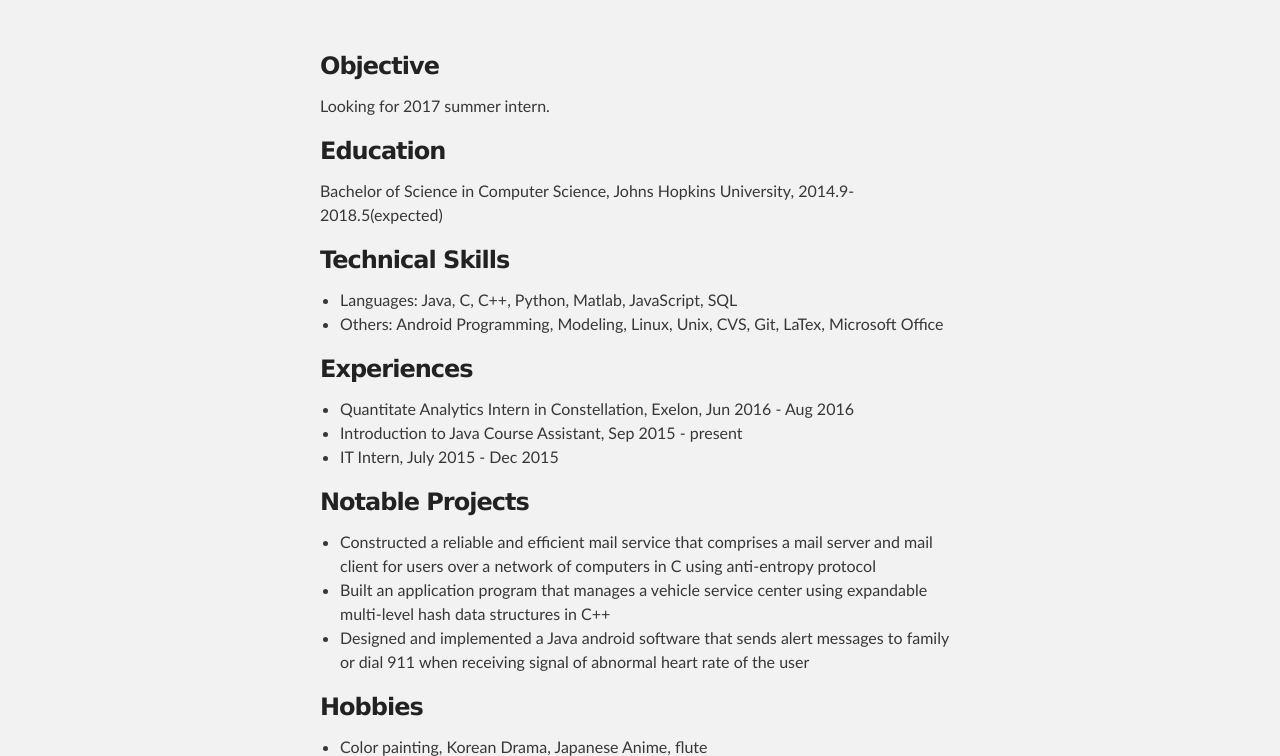
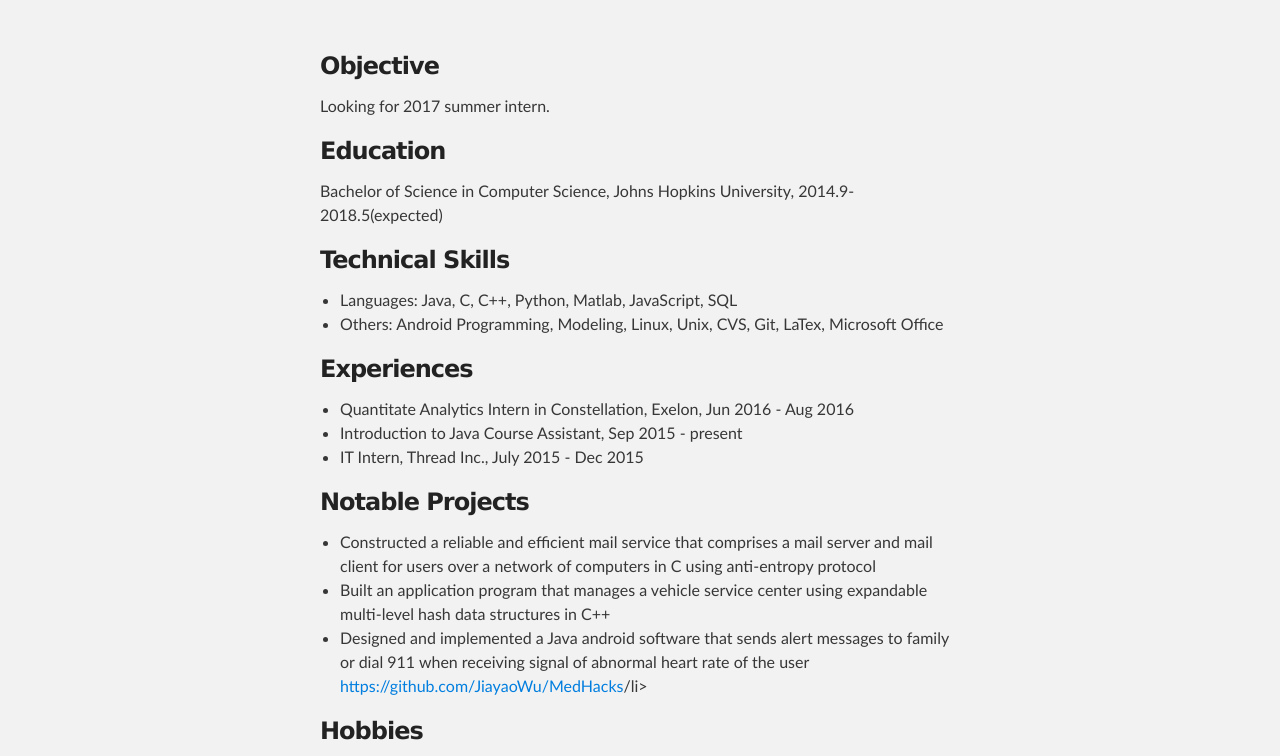
Before and after one commit to JiayaoWu/jiayaowu.github.io, a plain HTML site: page index.html in a window 1280 px wide. Shown: the part 212-968 px from the top of the page. Drawn offline with Linux system fonts and the light colour scheme.

Commit message:
Initial change.

```diff
--- a/index.html
+++ b/index.html
@@ -4,7 +4,7 @@
   <head>
     <meta charset='utf-8'>
     <meta http-equiv="X-UA-Compatible" content="chrome=1">
-    <meta name="description" content="Jiayaowu.GitHub.io : My personal website">
+    <meta name="description" content="Jiayao Wu (Katherine) : Welcome!">
 
     <link rel="stylesheet" type="text/css" media="screen" href="stylesheets/stylesheet.css">
 
@@ -51,7 +51,7 @@
 <ul>
 <li>Quantitate Analytics Intern in Constellation, Exelon, Jun 2016 - Aug 2016</li>
 <li>Introduction to Java Course Assistant, Sep 2015 - present</li>
-<li>IT Intern, July 2015 - Dec 2015</li>
+<li>IT Intern, Thread Inc., July 2015 - Dec 2015</li>
 </ul>
 
 <h3>
@@ -60,7 +60,7 @@
 <ul>
 <li>Constructed a reliable and efficient mail service that comprises a mail server and mail client for users over a network of computers in C using anti-entropy protocol</li>
 <li>Built an application program that manages a vehicle service center using expandable multi-level hash data structures in C++</li>
-<li>Designed and implemented a Java android software that sends alert messages to family or dial 911 when receiving signal of abnormal heart rate of the user</li>
+<li>Designed and implemented a Java android software that sends alert messages to family or dial 911 when receiving signal of abnormal heart rate of the user <a href="https://github.com/JiayaoWu/MedHacks">https://github.com/JiayaoWu/MedHacks</a>/li>
 </ul>
 
 <h3>
```
